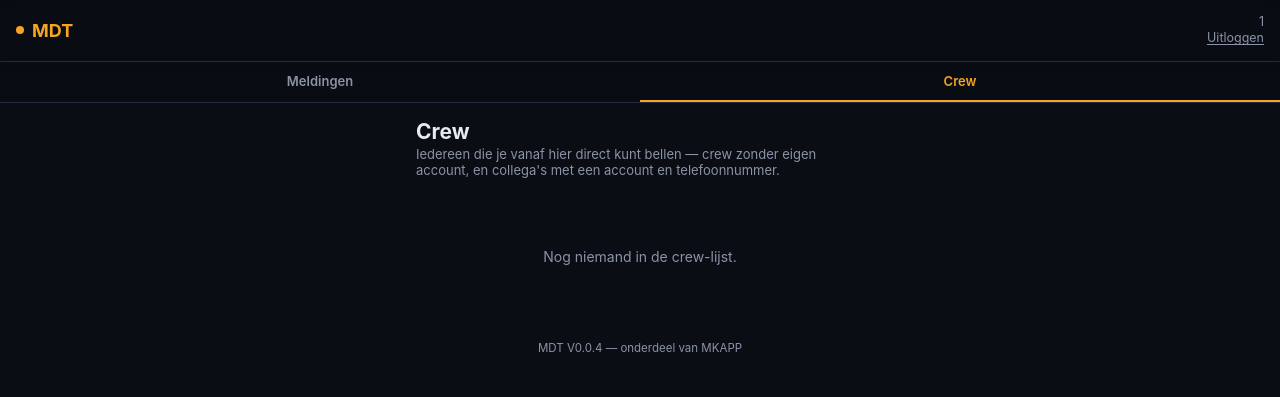
After one commit to WortelXL/mdtmk, a PHP site: page /crew.php in a window 1280 px wide. The commit adds this page. Shown: the top 397 px of the page. Run offline with PHP 8.4, Linux system fonts and the light colour scheme; the visitor is signed in with stand-in values (Sample User, id 1); data that the repository does not hold is empty.

Commit message:
V0.0.4: fase M3 — crew-lijst met bellen
- Nieuwe pagina crew.php: gecombineerde bellijst (bestaande crew-tabel
  + MDT-gebruikers met een telefoonnummer), 1 tik = tel:-link.
- Nieuwe navigatietab (Meldingen/Crew) in header.php, alleen zichtbaar
  als ingelogd.
- Vereist MKAPP V2.0.2.3 (nieuwe kolom mdt_gebruikers.telefoonnummer).

Co-Authored-By: Claude Sonnet 5 <noreply@anthropic.com>
Claude-Session: https://claude.ai/code/session_01AfQYReMTzQjHevbY6seiX5

```diff
--- a/assets/style.css
+++ b/assets/style.css
@@ -444,3 +444,74 @@ a { color: inherit; }
     outline: none;
     border-color: var(--amber);
 }
+
+/* ---- Navigatie-tabbar (fase M3) ------------------------------------ */
+.tabbar {
+    display: flex;
+    position: sticky;
+    top: 53px;
+    z-index: 9;
+    background: rgba(10,13,19,0.92);
+    backdrop-filter: blur(6px);
+    border-bottom: 1px solid var(--border);
+}
+.tabbar a {
+    flex: 1;
+    text-align: center;
+    padding: 11px 8px;
+    font-size: 13px;
+    font-weight: 600;
+    color: var(--muted);
+    text-decoration: none;
+    border-bottom: 2px solid transparent;
+}
+.tabbar a.actief {
+    color: var(--amber);
+    border-bottom-color: var(--amber);
+}
+
+/* ---- Crew-lijst met bellen (fase M3) -------------------------------- */
+.crew-lijst {
+    display: flex;
+    flex-direction: column;
+    gap: 8px;
+    margin-top: 14px;
+}
+.crew-card {
+    display: flex;
+    align-items: center;
+    justify-content: space-between;
+    gap: 12px;
+    background: var(--panel);
+    border: 1px solid var(--border);
+    border-radius: 12px;
+    padding: 12px 14px;
+}
+.crew-card .naam {
+    font-size: 15px;
+    font-weight: 600;
+}
+.crew-card .meta {
+    color: var(--muted);
+    font-size: 12.5px;
+    margin-top: 2px;
+}
+.bel-btn {
+    display: flex;
+    align-items: center;
+    justify-content: center;
+    flex-shrink: 0;
+    width: 44px;
+    height: 44px;
+    border-radius: 50%;
+    background: var(--amber);
+    color: #1a1305;
+    font-size: 19px;
+    text-decoration: none;
+}
+.bel-btn:active { transform: scale(0.95); }
+.bel-btn-uit {
+    background: var(--panel-2);
+    color: var(--muted);
+    font-size: 15px;
+}
--- a/config.php
+++ b/config.php
@@ -34,7 +34,7 @@ define('DB_CHARSET', env_of('DB_CHARSET', 'utf8mb4'));
 // ---- App -------------------------------------------------------------
 // Versienummer, apart bijgehouden van de MKAPP-fasering (M1 t/m M5) —
 // zie CHANGELOG.md voor wat er per versie is toegevoegd/gewijzigd.
-define('APP_VERSION', env_of('APP_VERSION', 'V0.0.3'));
+define('APP_VERSION', env_of('APP_VERSION', 'V0.0.4'));
 
 // ---- Overig ------------------------------------------------------------
 date_default_timezone_set(env_of('APP_TIMEZONE', 'Europe/Amsterdam'));
--- /dev/null
+++ b/crew.php
@@ -0,0 +1,37 @@
+<?php
+require_once __DIR__ . '/includes/functions.php';
+vereis_login();
+$pdo = get_pdo();
+
+$lijst = crew_en_collegas($pdo);
+
+$actief_nav = 'crew';
+$paginatitel = 'Crew';
+include __DIR__ . '/includes/header.php';
+?>
+
+<div class="page-head">
+    <h1>Crew</h1>
+    <p>Iedereen die je vanaf hier direct kunt bellen — crew zonder eigen account, en collega's met een account en telefoonnummer.</p>
+</div>
+
+<div class="crew-lijst">
+    <?php if (!$lijst): ?>
+        <div class="empty">Nog niemand in de crew-lijst.</div>
+    <?php endif; ?>
+    <?php foreach ($lijst as $persoon): ?>
+        <div class="crew-card">
+            <div>
+                <div class="naam"><?= e($persoon['naam']) ?></div>
+                <div class="meta"><?= e($persoon['functie'] ?: ($persoon['type'] === 'collega' ? 'Collega' : 'Crew')) ?></div>
+            </div>
+            <?php if ($persoon['telefoonnummer']): ?>
+                <a href="tel:<?= e(preg_replace('/[^0-9+]/', '', $persoon['telefoonnummer'])) ?>" class="bel-btn" aria-label="Bel <?= e($persoon['naam']) ?>">☎</a>
+            <?php else: ?>
+                <span class="bel-btn bel-btn-uit" aria-label="Geen telefoonnummer bekend">—</span>
+            <?php endif; ?>
+        </div>
+    <?php endforeach; ?>
+</div>
+
+<?php include __DIR__ . '/includes/footer.php'; ?>
--- a/includes/functions.php
+++ b/includes/functions.php
@@ -370,3 +370,27 @@ function zet_eenheidsstatus(PDO $pdo, int $gebruiker_id, int $eenheidsstatus_id,
 
     return $status;
 }
+
+// ---- Crew-lijst met bellen (fase M3) -----------------------------------
+
+/**
+ * Gecombineerde bellijst: de bestaande `crew`-tabel (contactpersonen
+ * zonder eigen account) samen met de actieve MDT-gebruikers die een
+ * telefoonnummer hebben (via Beheer > MDT-gebruikers in MKAPP, fase
+ * M3) — 1 gesorteerde lijst, zodat je onderweg niet tussen 2 losse
+ * lijstjes hoeft te kiezen om iemand te bellen. Iemand zonder
+ * telefoonnummer staat er gewoon bij (herkenbaar aan het ontbreken van
+ * een belknop) in plaats van stilzwijgend te verdwijnen.
+ */
+function crew_en_collegas(PDO $pdo): array
+{
+    return $pdo->query(
+        "SELECT naam, functie, telefoonnummer, 'crew' AS type FROM crew
+         UNION ALL
+         SELECT g.naam, g.functie, m.telefoonnummer, 'collega' AS type
+         FROM mdt_gebruikers m
+         JOIN gebruikers g ON g.id = m.gebruiker_id
+         WHERE m.actief = 1 AND g.actief = 1
+         ORDER BY naam ASC"
+    )->fetchAll();
+}
--- a/includes/header.php
+++ b/includes/header.php
@@ -14,4 +14,10 @@
             <a href="/logout.php">Uitloggen</a>
         </div>
     </div>
+    <?php if (is_ingelogd()): ?>
+    <nav class="tabbar">
+        <a href="/index.php" class="<?= ($actief_nav ?? '') === 'meldingen' ? 'actief' : '' ?>">Meldingen</a>
+        <a href="/crew.php" class="<?= ($actief_nav ?? '') === 'crew' ? 'actief' : '' ?>">Crew</a>
+    </nav>
+    <?php endif; ?>
     <div class="container">
--- a/index.php
+++ b/index.php
@@ -13,6 +13,7 @@ $meldingen = mijn_meldingen($pdo, huidige_gebruiker_id(), false, $weergave);
 $mijn_status = huidige_eenheidsstatus($pdo, huidige_gebruiker_id());
 $mijn_team = mijn_team($pdo, huidige_gebruiker_id());
 
+$actief_nav = 'meldingen';
 $paginatitel = 'Mijn meldingen';
 include __DIR__ . '/includes/header.php';
 ?>
--- a/melding.php
+++ b/melding.php
@@ -8,6 +8,7 @@ $melding = $id ? mijn_melding_ophalen($pdo, $id, huidige_gebruiker_id()) : null;
 
 if (!$melding) {
     http_response_code(404);
+    $actief_nav = 'meldingen';
     $paginatitel = 'Niet gevonden';
     include __DIR__ . '/includes/header.php';
     echo '<div class="empty">Deze melding bestaat niet, of is niet aan jou toegewezen.</div>';
@@ -31,6 +32,7 @@ if ($_SERVER['REQUEST_METHOD'] === 'POST' && ($_POST['actie'] ?? '') === 'logboe
 
 $logboek = melding_logboek($pdo, $melding['id']);
 
+$actief_nav = 'meldingen';
 $paginatitel = $melding['meld_id'];
 include __DIR__ . '/includes/header.php';
 ?>
@@ -87,7 +89,7 @@ include __DIR__ . '/includes/header.php';
 </div>
 
 <div class="hint-toekomst">
-    <strong>Binnenkort:</strong> een foto uploaden bij een melding en de crew-lijst met een belknop (fase M3/M4).
+    <strong>Binnenkort:</strong> een foto uploaden bij deze melding (fase M4).
 </div>
 
 <?php include __DIR__ . '/includes/footer.php'; ?>
```
Also changed, not shown: CHANGELOG.md, README.md.
